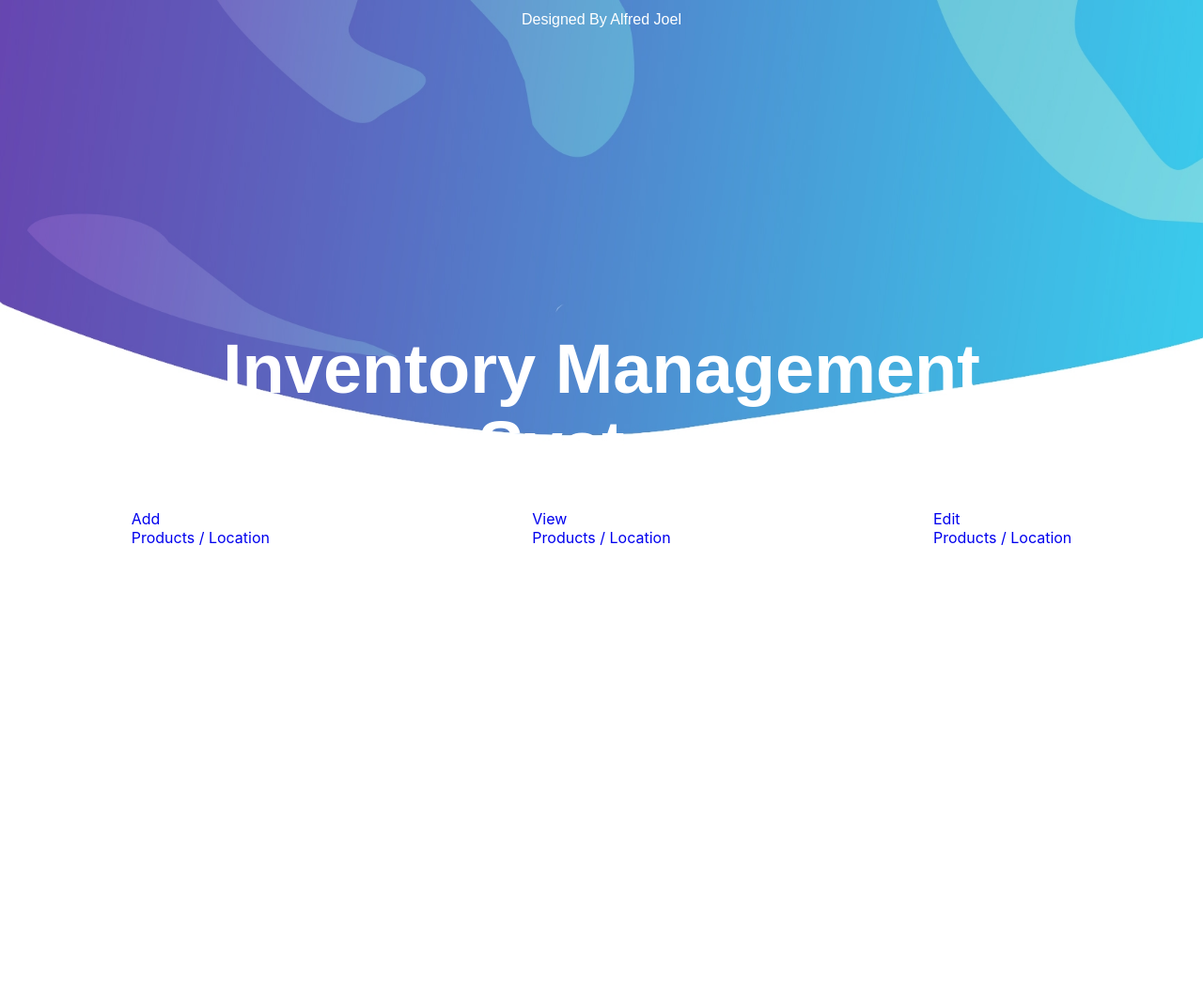
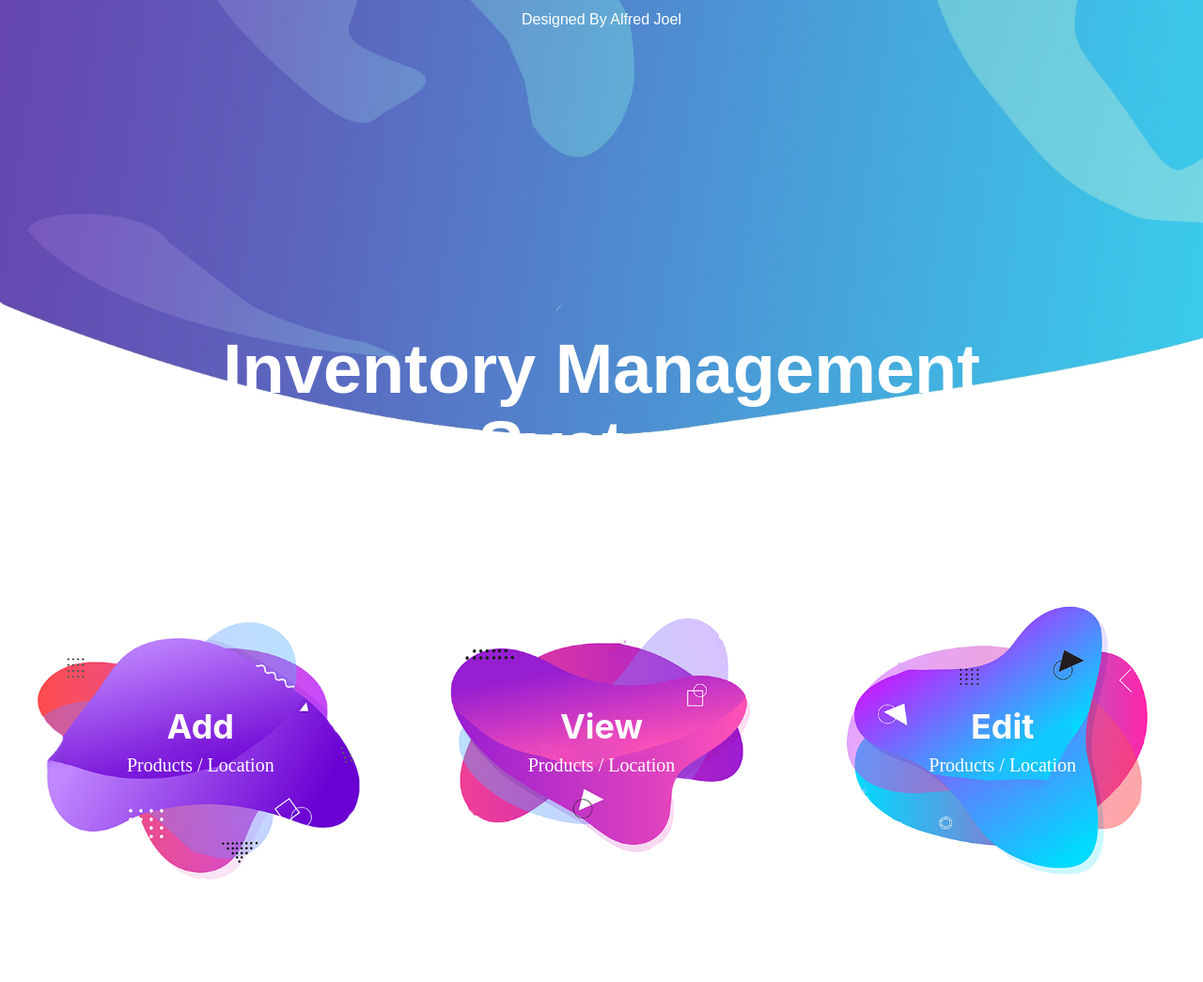
Before and after one commit to AlfredJoel05/Inventory-Management-system, a plain HTML site: page templates/index.html in a window 1280 px wide. Shown: the whole page at 94% size. Before the commit the page ends 800 px from the top, so only its background shows below. Drawn offline with Linux system fonts and the light colour scheme.

Commit message:
commit on 'main'

```diff
--- a/static/css/style.css
+++ b/static/css/style.css
@@ -96,24 +96,122 @@ p, h1 {
 
 .productsChildWrapper1 {
   background-image: url("./assests/b1.png");
+  height: 500px;
+  width: 400px;
+  background-position: left center;
+  background-size: contain;
+  background-repeat: no-repeat;
+  display: flex;
+  justify-content: center;
+  align-items: center;
+  flex-direction: column;
+  color: white;
+  cursor: pointer;
+}
+.productsChildWrapper1 p{
+  margin-bottom: 8px;
+  font-size: 36px;
+  font-weight: bold;
+  display: flex;
+  justify-content: center;
+  align-items: center;
+  flex-direction: column;
+  color: white;
+  cursor: pointer;
+}
+
+.productsChildWrapper1 span{
+  margin-bottom: 8px;
+  font-size: 20px;
+  font-family: 'Montserrat';
+  display: flex;
+  justify-content: center;
+  align-items: center;
+  flex-direction: column;
+  color: white;
+  cursor: pointer;
 }
 
 .productsChildWrapper2{
   background-image: url("./assests/b2.png");
-}
-
-.productsChildWrapper3 {
-  background-image: url("./assests/b3.png");
-}
-
-.productsChildWrapper p {
+  height: 500px;
+  width: 400px;
+  background-position: left center;
+  background-size: contain;
+  background-repeat: no-repeat;
+  display: flex;
+  justify-content: center;
+  align-items: center;
+  flex-direction: column;
+  color: white;
+  cursor: pointer;
   margin-bottom: 8px;
   font-size: 36px;
   font-weight: bold;
 }
 
-.productsChildWrapper span {
-  font-size: 15px;
+.productsChildWrapper2 p{
+  margin-bottom: 8px;
+  font-size: 36px;
+  font-weight: bold;
+  display: flex;
+  justify-content: center;
+  align-items: center;
+  flex-direction: column;
+  color: white;
+  cursor: pointer;
+}
+
+.productsChildWrapper2 span{
+  margin-bottom: 8px;
+  font-size: 20px;
+  font-weight: lighter;
+  font-family: 'Montserrat';
+  display: flex;
+  justify-content: center;
+  align-items: center;
+  flex-direction: column;
+  color: white;
+  cursor: pointer;
+}
+
+.productsChildWrapper3 {
+  background-image: url("./assests/b3.png");
+  height: 500px;
+  width: 400px;
+  background-position: left center;
+  background-size: contain;
+  background-repeat: no-repeat;
+  display: flex;
+  justify-content: center;
+  align-items: center;
+  flex-direction: column;
+  color: white;
+  cursor: pointer;
+
+}
+.productsChildWrapper3 p{
+  margin-bottom: 8px;
+  font-size: 36px;
+  font-weight: bold;
+  display: flex;
+  justify-content: center;
+  align-items: center;
+  flex-direction: column;
+  color: white;
+  cursor: pointer;
+}
+
+.productsChildWrapper3 span{
+  margin-bottom: 8px;
+  font-size: 20px;
+  font-family: 'Montserrat';
+  display: flex;
+  justify-content: center;
+  align-items: center;
+  flex-direction: column;
+  color: white;
+  cursor: pointer;
 }
 
 /* add */
--- a/templates/index.html
+++ b/templates/index.html
@@ -14,22 +14,23 @@
         <h1 class="topic2">System</h1>
       </div>
       <div class="productsWrapper">
+          <div class="productsChildWrapper1">
             <a style="text-decoration: none" href="/Add" >
-          <div class="productsChildWrapper1">
               <p>Add</p>
               <span>Products / Location</span>
+            </a>
           </div>
-        </a>
+          <div class="productsChildWrapper2">
             <a style="text-decoration: none" href="/View">
-          <div class="productsChildWrapper2">
               <p>View</p>
               <span>Products / Location</span>
+            </a>
           </div>
-        </a>
-        <a style="text-decoration: none" href="/Edit">
           <div class="productsChildWrapper3">
+            <a style="text-decoration: none" href="/View">
               <p>Edit</p>
               <span>Products / Location</span>
+            </a>
           </div>
         </a>
       </div>
```
Lines whose indentation alone changed are shown as unchanged.
